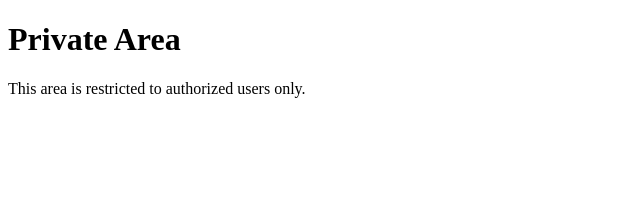
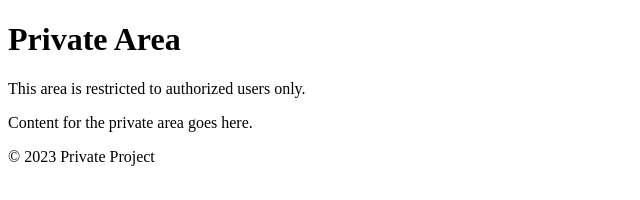
Before and after one commit to shakilsarkar12/private, a plain HTML site: page index.html in a window 1280 px wide. Shown: the whole page, without its empty margins (0-640 px from the left). Drawn offline with Linux system fonts and the light colour scheme.

Commit message:
Add content and footer to index.html

```diff
--- a/index.html
+++ b/index.html
@@ -10,5 +10,10 @@
         <h1>Private Area</h1>
         <p>This area is restricted to authorized users only.</p>
     </header>
+    <!-- --- IGNORE --- -->
+    <p>Content for the private area goes here.</p>
+    <footer>
+        <p>&copy; 2023 Private Project</p>
+    </footer>
 </body>
 </html>
```
